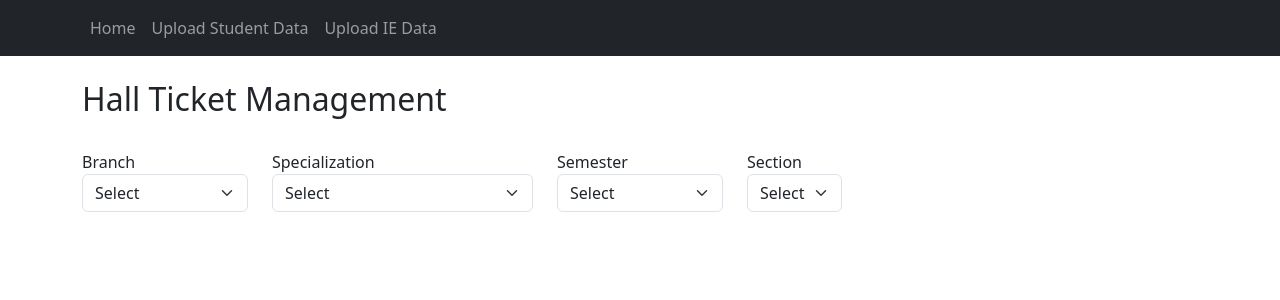
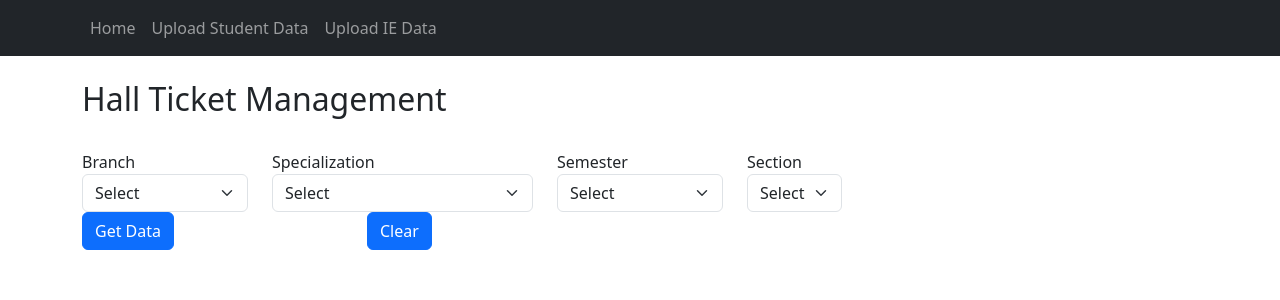
Before and after one commit to singhalmca04/react-srm, a React (Create React App) app: page / in a window 1280 px wide. Shown: the top 300 px of the page. Built offline with nearby package versions, Linux system fonts and the light colour scheme.

Commit message:
studentdata changes

```diff
--- a/src/Apicall.js
+++ b/src/Apicall.js
@@ -19,7 +19,16 @@ const Apicall = () => {
     console.log(data, 'dddddd');
     useEffect(()=>{
         setSpecializations([data.specialization]);
+        setSemesters([data.semester]);
+        setSections([data.section]);
     }, [])
+    const clearData = () =>{
+        localStorage.removeItem('branch');
+        localStorage.removeItem('specialization');
+        localStorage.removeItem('semester');
+        localStorage.removeItem('section');
+        setData({ branch: '', specialization: '', semester: '', section: '' });
+    }
     const getData = async (e) => {
         const { name, value } = e.target;
         const updated = { ...data, [name]: value };
@@ -28,7 +37,6 @@ const Apicall = () => {
         console.log(updated);
         setLoading(true);
         try {
-            console.log(updated.branch, 'bbbb');
             const xhr = new XMLHttpRequest();
             const url = apiUrl + '/finduser';
 
@@ -51,6 +59,37 @@ const Apicall = () => {
                 }
             };
             xhr.send(JSON.stringify(updated));
+        } catch (error) {
+            console.error("Error:", error);
+        } finally {
+            setLoading(false);
+        }
+    };
+    const getFinalData = async (e) => {
+        setLoading(true);
+        try {
+            const xhr = new XMLHttpRequest();
+            const url = apiUrl + '/finduser';
+
+            xhr.open('POST', url, true);
+            xhr.setRequestHeader('Content-Type', 'application/json;charset=UTF-8');
+            xhr.onreadystatechange = function () {
+                if (xhr.readyState === 4) {
+                    setLoading(false);
+                    if (xhr.status === 200) {
+                        const response = JSON.parse(xhr.responseText);
+                        setSpecializations(response.data.specialization);
+                        setSemesters(response.data.semester);
+                        setSections(response.data.section);
+                        setResponse(response.data.user)
+                        if (response.data.user.length)
+                            setIsData(true);
+                    } else {
+                        console.error('API call failed');
+                    }
+                }
+            };
+            xhr.send(JSON.stringify(data));
         } catch (error) {
             console.error("Error:", error);
         } finally {
@@ -187,7 +226,7 @@ const Apicall = () => {
                     </div>
                     <div className="col-md-5">
                         <label>Section &nbsp;&nbsp;
-                            <Form.Select name="section" value={data.section} onChange={getData}>
+                            <Form.Select name="section" value={data.section}>
                                 <option value="">Select</option>
                                 {sections.map((spec, index) => (
                                     <option key={index} value={spec}>
@@ -197,9 +236,12 @@ const Apicall = () => {
                             </Form.Select>
                         </label>
                     </div>
-                    {/* <div className="col-md-3">
-                        <Button onClick={getData}>Get Data </Button>
-                    </div> */}
+                    <div className="col-md-3">
+                        <Button onClick={getFinalData}>Get Data </Button>
+                    </div>
+                    <div className="col-md-3">
+                        <Button onClick={clearData}>Clear </Button>
+                    </div>
                 </div>
             </div>
             {/* {isData && (
```
